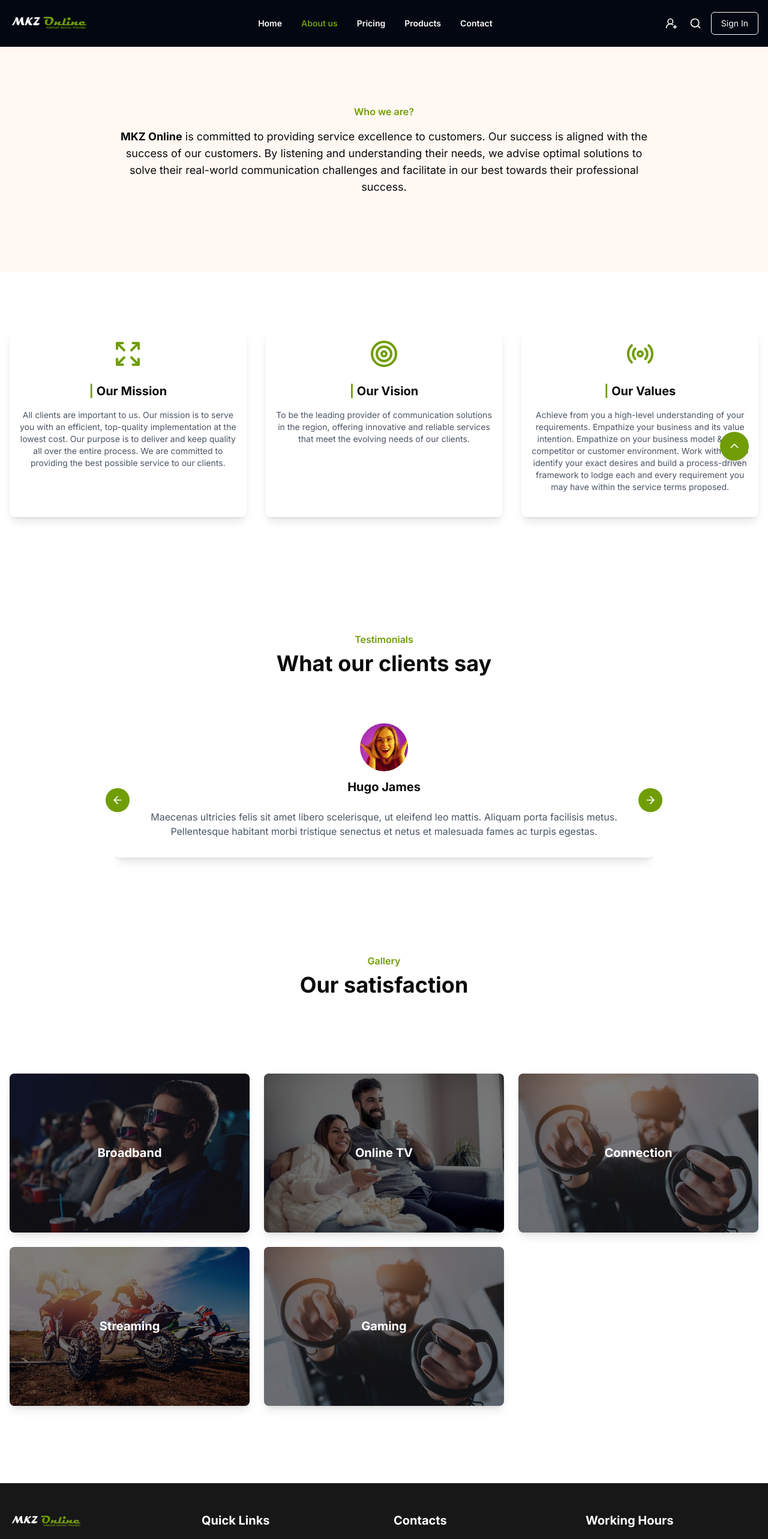
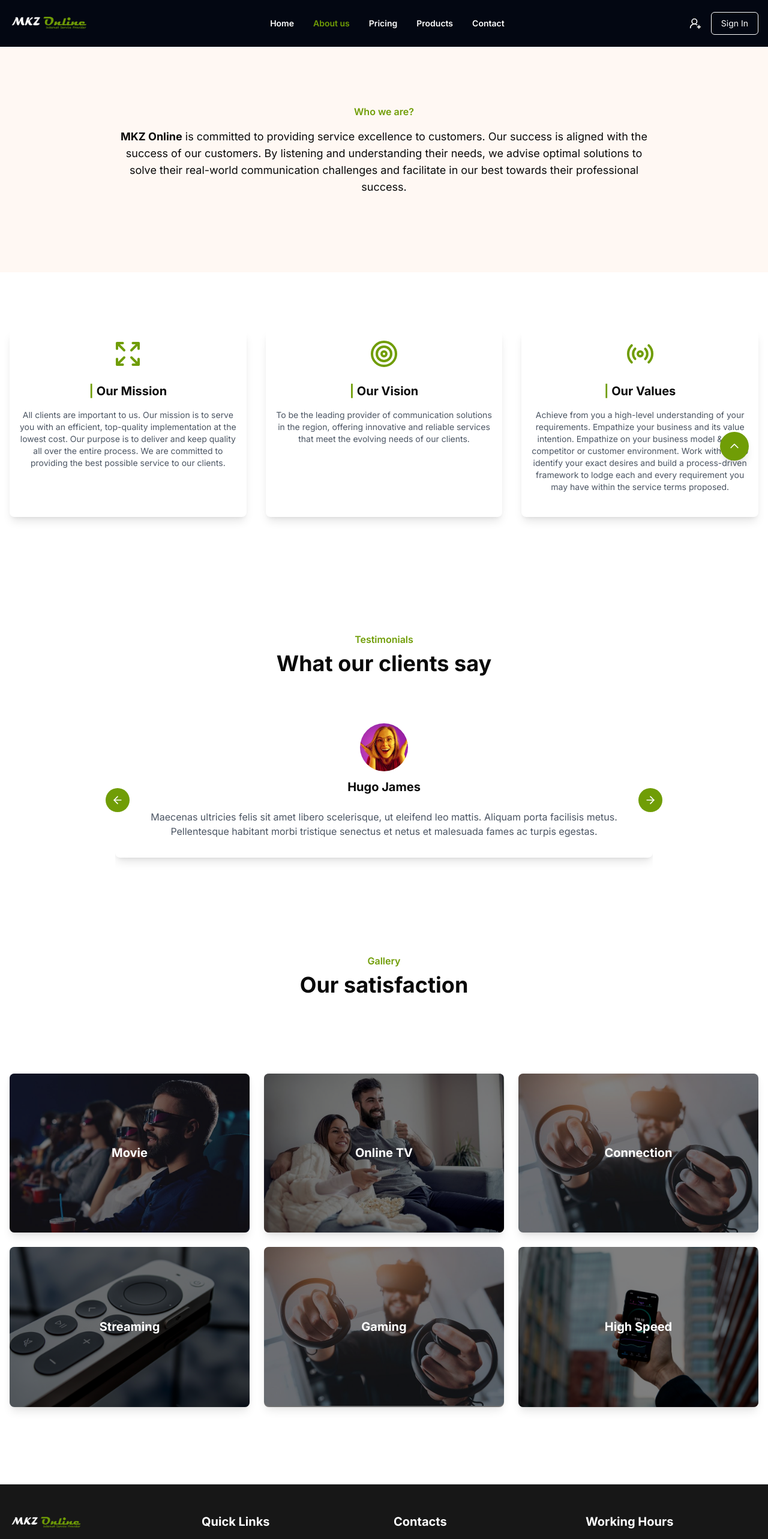
Before and after one commit to Anindo117/Internet_Provider_Service, a Next.js app: page /about in a window 1280 px wide. Shown: the top 2566 px of the page at 60% size. Built offline with nearby package versions, Linux system fonts and the light colour scheme.

Commit message:
Gallery redesign

```diff
--- a/components/about/Gallery.tsx
+++ b/components/about/Gallery.tsx
@@ -4,7 +4,7 @@ const images = [
   {
     id: 1,
     src: "/images/gallery-1.jpg",
-    alt: "Broadband",
+    alt: "Movie",
   },
   {
     id: 2,
@@ -25,6 +25,11 @@ const images = [
     id: 5,
     src: "/images/gallery-3.jpg",
     alt: "Gaming",
+  },
+  {
+    id: 6,
+    src: "/images/gallery-6.jpg",
+    alt: "High Speed",
   },
 ];
 
--- a/components/layout/Navbar.tsx
+++ b/components/layout/Navbar.tsx
@@ -191,7 +191,7 @@ export default function Navbar() {
                       <UserRoundPlus className="w-5 h-5" />
                     </Link>
                   </li>
-                  <li className="ltx-fa-icon ltx-nav-search mx-1">
+                  {/* <li className="ltx-fa-icon ltx-nav-search mx-1">
                     <div className="top-search">
                       <a href="#" className="top-search-ico">
                         <Search className="w-5 h-5" />
@@ -203,7 +203,7 @@ export default function Navbar() {
                         className="hidden"
                       />
                     </div>
-                  </li>
+                  </li> */}
                 </ul>
                 {isLoggedIn ? (
                   <button
```
Also changed, not shown: public/images/gallery-4.jpg, public/images/gallery-6.jpg (added).
